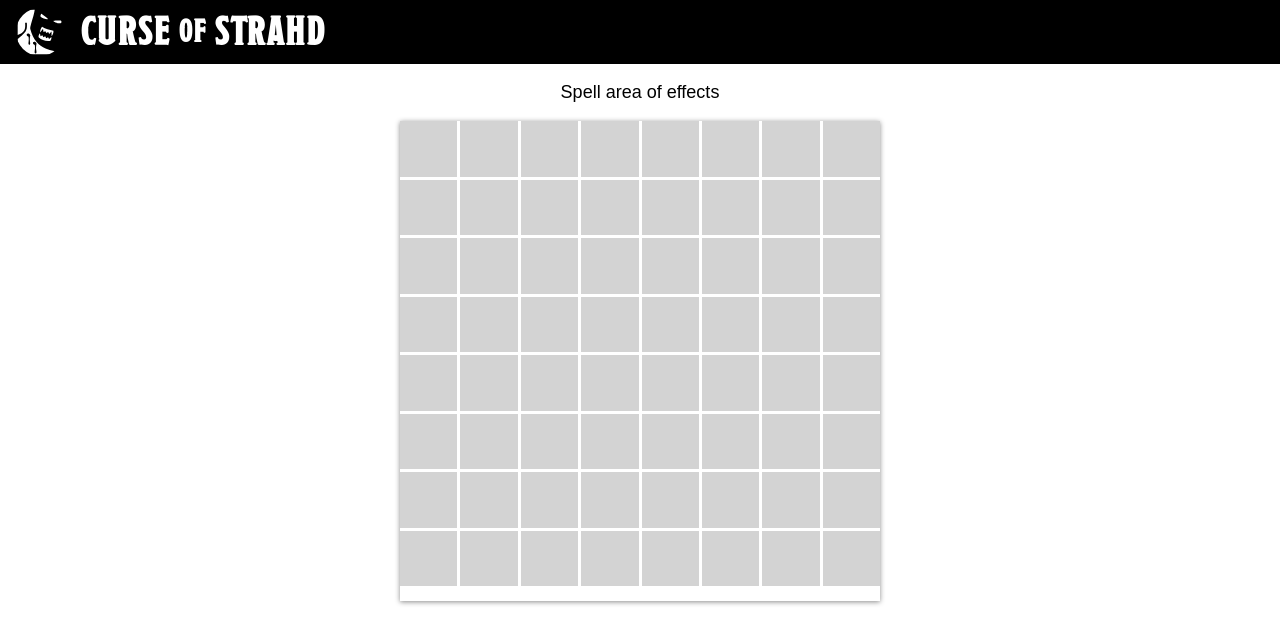
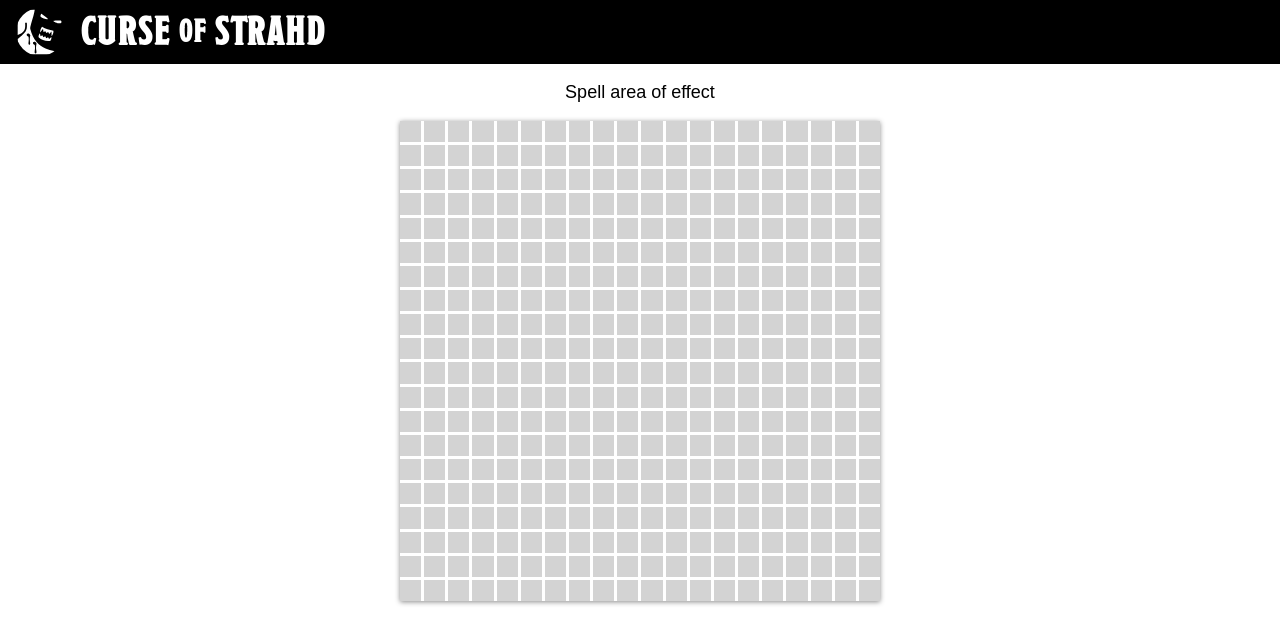
Before and after one commit to caengen/dnd-cm, a React (Create React App) app: page / in a window 1280 px wide. Shown: the top 644 px of the page. Built offline with nearby package versions, Linux system fonts and the light colour scheme.

Commit message:
Calc line with Bresenham

```diff
--- a/package.json
+++ b/package.json
@@ -26,6 +26,7 @@
     "start": "react-scripts-ts start",
     "build": "react-scripts-ts build",
     "test": "react-scripts-ts test --env=jsdom",
+    "test-watch": "react-scripts-ts test --watch --env=jsdom",
     "eject": "react-scripts-ts eject"
   },
   "lint-staged": {
--- a/src/components/App/index.tsx
+++ b/src/components/App/index.tsx
@@ -13,10 +13,10 @@ class App extends React.Component {
         <StyledApp>
           <Header />
           <p>
-            Spell area of effects
+            Spell area of effect
           </p>
           <Widget width={480} height={480}>
-            <Raster columns={10} rows={10} />
+            <Raster columns={20} rows={20} />
           </Widget>
         </StyledApp>
       </ThemeProvider>
--- /dev/null
+++ b/src/components/organisms/Raster/bresenham/index.ts
@@ -0,0 +1,41 @@
+import { Coord } from "@App/types";
+
+export interface BresenhamsLineArgs {
+  x0: number;
+  y0: number;
+  x1: number;
+  y1: number;
+}
+
+export class Bresenham {
+  static plotLine = ({x0,y0,x1,y1}: BresenhamsLineArgs) => {
+    let dots: Coord[] = [];
+
+    let dx = Math.abs(x1 - x0);
+    let dy = Math.abs(y1 - y0);
+    let sx = (x0 < x1) ? 1 : -1;
+    let sy = (y0 < y1) ? 1 : -1;
+    let err = dx - dy;
+
+    // Not interested in origin
+    //dots.push({x: x0, y: y0});
+
+    while(!((x0 == x1) && (y0 == y1))) {
+      let e2 = err << 1;
+
+      if (e2 > -dy) {
+        err -= dy;
+        x0 += sx;
+      }
+
+      if (e2 < dx) {
+        err += dx;
+        y0 += sy;
+      }
+
+      dots.push({ x: x0, y: y0 });
+    }
+
+    return dots;
+  }
+}
--- a/src/components/organisms/Raster/index.tsx
+++ b/src/components/organisms/Raster/index.tsx
@@ -1,6 +1,8 @@
 import * as React from "react";
 import { RasterProps, RasterState, CellModel } from "./types";
 import { Container, Cell, Grid } from "./styles";
+import { Bresenham } from "@App/components/organisms/Raster/bresenham";
+import { Coord } from "@App/types";
 
 export class Raster extends React.Component<RasterProps, RasterState> {
   constructor(props: RasterProps) {
@@ -10,7 +12,8 @@ export class Raster extends React.Component<RasterProps, RasterState> {
       cells: [],
       spellActive: false,
       origin: undefined,
-      target: undefined
+      target: undefined,
+      plotLine: undefined
     }
   }
 
@@ -61,6 +64,8 @@ export class Raster extends React.Component<RasterProps, RasterState> {
       newCells[resetOrigin.row][resetOrigin.col] = resetOrigin;
     }
 
+    this.resetPlotline(newCells);
+
     this.setState({
       spellActive: false,
       origin: undefined,
@@ -82,10 +87,38 @@ export class Raster extends React.Component<RasterProps, RasterState> {
       newCells[target.row][target.col] = {...target, state: "normal"} as CellModel;
     }
 
+    this.resetPlotline(newCells);
+
+    let line: Coord[] = [];
+    if (origin && newTarget) {
+      line = Bresenham.plotLine({x0: origin.col, y0: origin.row, x1: newTarget.col, y1: newTarget.row});
+      line.pop();
+      for (let coord of line) {
+        newCells[coord.y][coord.x] = {
+          ...newCells[coord.y][coord.x],
+          state: "hit"
+        }
+      }
+    }
+
     this.setState({
       target: newTarget,
-      cells: newCells
+      cells: newCells,
+      plotLine: line
     });
+  }
+
+  resetPlotline = (cells: CellModel[][]) => {
+    const { plotLine } = this.state;
+
+    for (let coord of plotLine || []) {
+      cells[coord.y][coord.x] = {
+        ...cells[coord.y][coord.x],
+        state: "normal"
+      }
+    }
+
+    return cells;
   }
 
   resetGrid = () => {
@@ -98,6 +131,8 @@ export class Raster extends React.Component<RasterProps, RasterState> {
     if (origin) {
       newCells[origin.row][origin.col] = {...origin, state: "normal"};
     }
+
+    this.resetPlotline(newCells);
 
     this.setState({
       target: undefined,
@@ -118,11 +153,12 @@ export class Raster extends React.Component<RasterProps, RasterState> {
   renderRow = (row: CellModel[]) => row.map(this.renderCell);
 
   render() {
+    const { rows, columns } = this.props;
     const {cells} = this.state;
 
     return (
       <Container>
-        <Grid columns={8} rows={8} onMouseLeave={this.resetGrid}>
+        <Grid columns={columns} rows={rows} onMouseLeave={this.resetGrid}>
           {cells.map(this.renderRow)}
         </Grid>
       </Container>
--- a/src/components/organisms/Raster/types.ts
+++ b/src/components/organisms/Raster/types.ts
@@ -1,3 +1,5 @@
+import { Coord } from "@App/types";
+
 export interface RasterProps {
   columns: number;
   rows: number;
@@ -8,6 +10,7 @@ export interface RasterState {
   spellActive: boolean;
   origin?: CellModel;
   target?: CellModel;
+  plotLine?: Coord[];
 }
 
 export interface CellModel {
--- /dev/null
+++ b/src/types/Coord.ts
@@ -0,0 +1,4 @@
+export interface Coord {
+  x: number;
+  y: number;
+}
--- /dev/null
+++ b/src/types/index.ts
@@ -0,0 +1 @@
+export * from "./Coord";
```
Also changed, not shown: src/components/organisms/Raster/bresenham/README.md (added).
